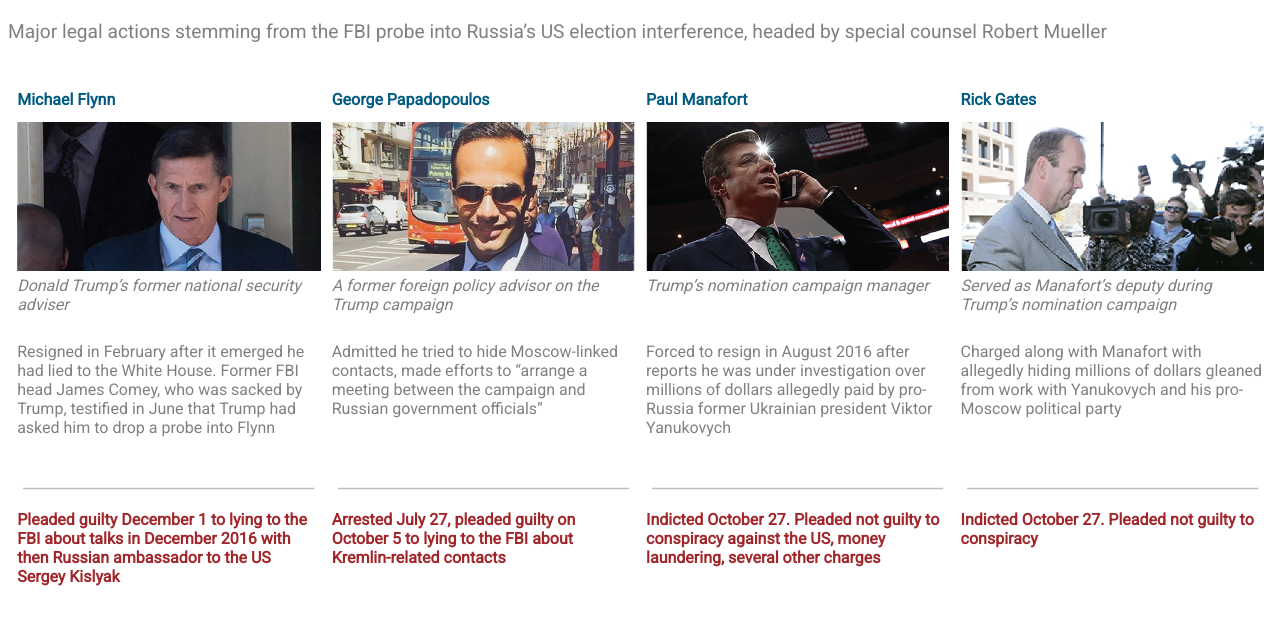
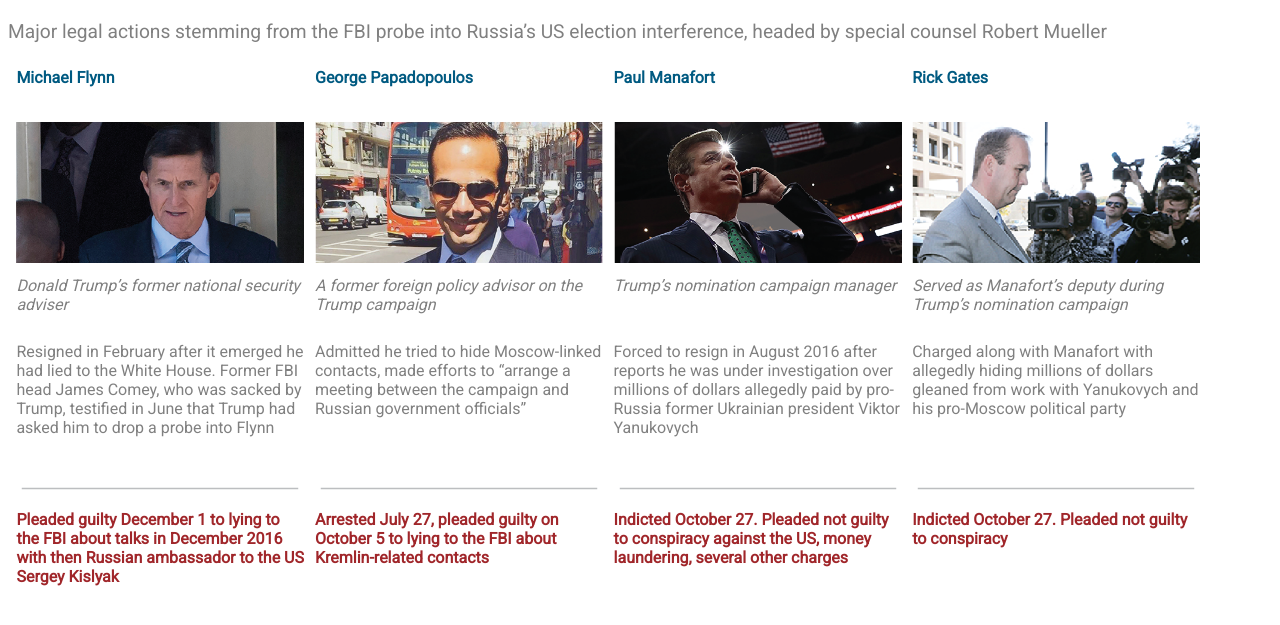
Before and after one commit to JohnnyGrafix/flynnArrest, a plain HTML site: page index.html in a window 1280 px wide. Shown: the part 51-676 px from the top of the page. Drawn offline with Linux system fonts and the light colour scheme.

Commit message:
adds max-width, adjust some font-size

```diff
--- a/assets/css/style.css
+++ b/assets/css/style.css
@@ -8,6 +8,7 @@ body {
 	display: flex;
 	flex-wrap: wrap;
 	justify-content: space-around;
+	max-width: 1200px;
 }
 .main {
    display: inline-flex;
@@ -18,21 +19,21 @@ body {
    margin-right: 5px;
    margin-bottom: 200px;
 }
-.twats_A {
+.twats {
    position: absolute;
    top: 10%;
    width: 100%;
 }
-.twats_B {
-   position: absolute;
-   top: 10%;
-   width: 100%;
-}
+
 .name {
 	position: absolute;
-	top: 2%;
-	font-size: 1rem;
+	font-size: 1.5rem;
 	color: #005A81;
+	top: 1%;
+}
+.name p {
+	margin-top: 0px;
+	margin-bottom: 0px;
 }
 .position {
 	position: absolute;
@@ -44,7 +45,7 @@ body {
 	top: 50%;
 	font-size: 1rem;
 }
-	.line {
+.line {
 	position: absolute;
 	top: 73%;
 	width: 100%;
@@ -92,6 +93,9 @@ body {
 		width: 45%;
 	    margin-bottom: 40px;
 	}
+	.name {
+		font-size: 1.2rem;
+	}
 	#flynn .buttonDiv {
 		display: none;
 	}
@@ -112,6 +116,9 @@ body {
 	.main {
 		width: 24%;
 	}
+	.name {
+		font-size: 1rem;
+	}
 	.position {
 		top: 33%;
 	}
--- a/index.html
+++ b/index.html
@@ -17,7 +17,7 @@
 <div class="name">
 <p><b>Michael Flynn</b></p>
 </div>
-<img class="twats_A" src="./assets/img/flynn-01.png">
+<img class="twats" src="./assets/img/flynn-01.png">
 <div class="position">
 <p><i>Donald Trump’s former
 national security adviser</i></p>
@@ -53,7 +53,7 @@ US Sergey Kislyak</p>
 <div class="name">
 <p><b>George Papadopoulos</b></p>
 </div>
-<img class="twats_A" src="./assets/img/papadopolous-01.png">
+<img class="twats" src="./assets/img/papadopolous-01.png">
 <div class="position">
 <p><i>A former foreign policy advisor
 on the Trump campaign</i></p>
@@ -85,7 +85,7 @@ about Kremlin-related contacts</p>
 <div class="name">
 <p><b>Paul Manafort</b></p>
 </div>
-<img class="twats_B" src="./assets/img/manafort-01.png">
+<img class="twats" src="./assets/img/manafort-01.png">
 <div class="position">
 <p><i>Trump’s nomination campaign
 manager</i></p>
@@ -118,7 +118,7 @@ against the US, money laundering, several other charges</p>
 <div class="name">
 <p><b>Rick Gates</b></p>
 </div>
-<img class="twats_B" src="./assets/img/gates-01.png">
+<img class="twats" src="./assets/img/gates-01.png">
 <div class="position">
 <p><i>Served as Manafort’s deputy during
 Trump’s nomination campaign</i></p>
```
